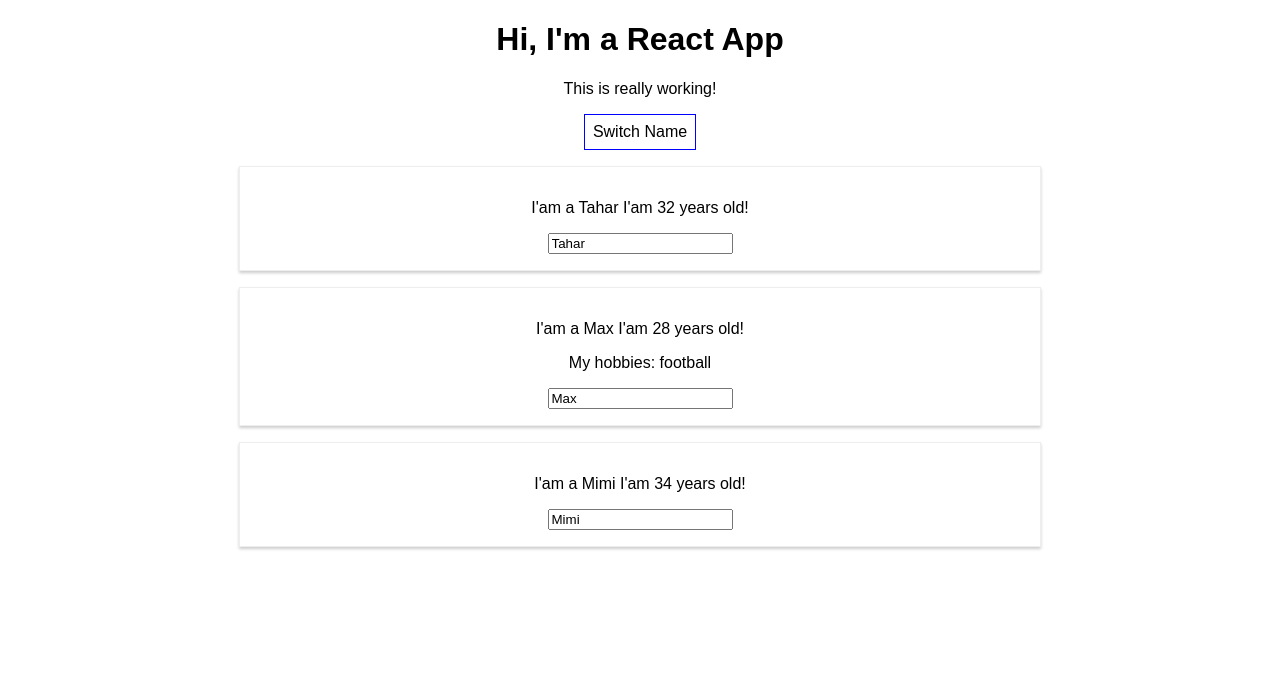
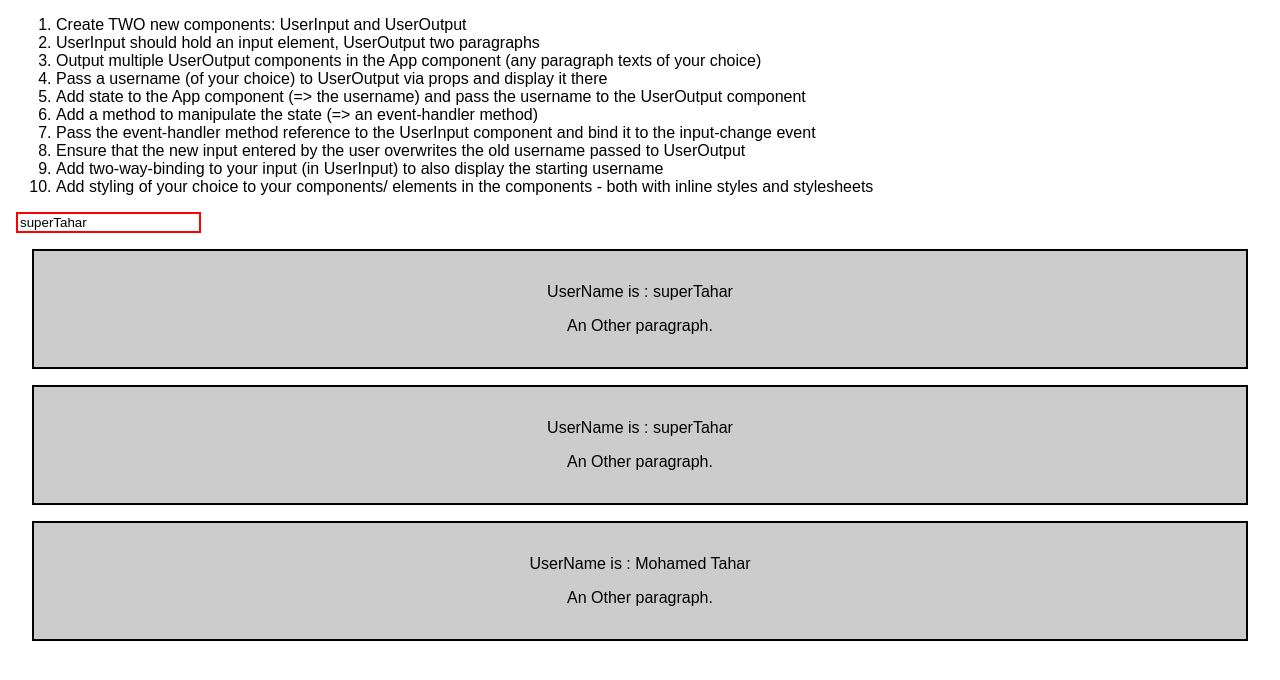
Before and after one commit to Ninja-Tahar/React, a React (Create React App) app: page / in a window 1280 px wide. Shown: the top 680 px of the page. Built offline with nearby package versions, Linux system fonts and the light colour scheme.

Commit message:
basicReact Code practis.

```diff
--- a/src/App.css
+++ b/src/App.css
@@ -1,3 +1,3 @@
 .App {
-  text-align: center;
+  margin: 16px;
 }
--- a/src/App.js
+++ b/src/App.js
@@ -1,71 +1,43 @@
 import React, { Component } from 'react';
 import './App.css';
-import Person from './Person/Person';
+import UserInput from './UserInput/UserInput';
+import UserOutput from './UserOutput/UserOutput';
+
 
 class App extends Component {
     state = {
-        person: [
-            {name: 'Tahar', age: 32},
-            {name: 'Max', age: 28},
-            {name: 'Mimi', age: 34},
-        ]
+        username: 'superTahar'
     };
 
-    switchNameHandler = (newName) => {
-        // console.log('tahar');
-        // Don't do that at all => this.state.person[0].name = 'Mohamed Tahar';
-        this.setState({
-            person: [
-                {name: 'Tahar', age: 32},
-                {name: 'Max', age: 28},
-                {name: 'Mimi', age: 35}
-            ]
-        });
-    };
-
-    changeNameHandler = (event) => {
-        this.setState({
-            person: [
-                {name: 'Tahar', age: 32},
-                {name: event.target.value, age: 28},
-                {name: 'Mimi', age: 35},
-            ]
-        });
+    usernameChangedHandler = (event) => {
+        this.setState({username: event.target.value})
     };
 
     render() {
-        const style = {
-            backgroundColor: 'white',
-            font: 'inherit',
-            border: '1px solid blue',
-            padding: '8px',
-            cursor: 'pointer'
-        };
-        return (
-            <div className="App">
-                <h1>Hi, I'm a React App</h1>
-                <p>This is really working!</p>
-                <button
-                    style={style}
-                    onClick={this.switchNameHandler.bind(this, 'Benkara Mohamed Tahar')}>
-                    Switch Name
-                </button>
-                <Person
-                    name={this.state.person[0].name}
-                    age={this.state.person[0].age} />
-                <Person
-                    name={this.state.person[1].name}
-                    age={this.state.person[1].age}
-                    click={() => this.switchNameHandler('Tahar Mohamed')}
-                    change={this.changeNameHandler}>
-                    My hobbies: football</Person>
-                <Person
-                    name={this.state.person[2].name}
-                    age={this.state.person[2].age} />
-            </div>
-        );
-        // return React.createElement('div', {className: 'App'}, React.createElement('h1', null, 'I\'m a React App'));
-    }
+    return (
+      <div className="App">
+        <ol>
+          <li>Create TWO new components: UserInput and UserOutput</li>
+          <li>UserInput should hold an input element, UserOutput two paragraphs</li>
+          <li>Output multiple UserOutput components in the App component (any paragraph texts of your choice)</li>
+          <li>Pass a username (of your choice) to UserOutput via props and display it there</li>
+          <li>Add state to the App component (=> the username) and pass the username to the UserOutput component</li>
+          <li>Add a method to manipulate the state (=> an event-handler method)</li>
+          <li>Pass the event-handler method reference to the UserInput component and bind it to the input-change event</li>
+          <li>Ensure that the new input entered by the user overwrites the old username passed to UserOutput</li>
+          <li>Add two-way-binding to your input (in UserInput) to also display the starting username</li>
+          <li>Add styling of your choice to your components/ elements in the components - both with inline styles and stylesheets</li>
+        </ol>
+          <UserInput
+              currentName={this.state.username}
+              change={this.usernameChangedHandler}/>
+          <UserOutput userName={this.state.username} />
+          <UserOutput userName={this.state.username} />
+          <UserOutput userName="Mohamed Tahar" />
+      </div>
+
+    );
+  }
 }
 
 export default App;
--- a/src/Person/Person.css
+++ /dev/null
@@ -1,8 +0,0 @@
-.Person {
-    width: 60%;
-    margin: 16px auto;
-    border: 1px solid #eee;
-    box-shadow: 0 2px 3px #ccc;
-    padding: 16px;
-    text-align: center;
-}
--- a/src/Person/Person.js
+++ /dev/null
@@ -1,15 +0,0 @@
-import React from 'react';
-
-import './Person.css';
-
-const person = (props) => {
-    return (
-        <div className="Person">
-            <p onClick={props.click}>I'am a { props.name } I'am { props.age } years old!</p>
-            <p>{props.children}</p>
-            <input type="text" onChange={props.change} value={props.name}/>
-        </div>
-    );
-};
-
-export default person;
--- /dev/null
+++ b/src/UserInput/UserInput.js
@@ -0,0 +1,15 @@
+import React from 'react';
+
+const userInput = (props) => {
+    const inputStyle = {
+        border: '2px solid red'
+    };
+
+    return <input
+        type="text"
+        style={inputStyle}
+        onChange={props.change}
+        value={props.currentName} />
+};
+
+export default userInput;
--- /dev/null
+++ b/src/UserOutput/UserOutput.css
@@ -0,0 +1,8 @@
+.UserOutput {
+    widows: 60%;
+    padding: 16px;
+    margin: 16px;
+    border: 2px solid black;
+    background-color: #ccc;
+    text-align: center;
+}
--- /dev/null
+++ b/src/UserOutput/UserOutput.js
@@ -0,0 +1,14 @@
+import React from 'react';
+
+import './UserOutput.css';
+
+const userOutput = (props) => {
+    return (
+        <div className="UserOutput">
+            <p>UserName is : {props.userName}</p>
+            <p>An Other paragraph.</p>
+        </div>
+    );
+};
+
+export default userOutput;
```
Also changed, not shown: src/Person/Replace_class_with_hook.js (deleted, +0 -43 lines), 1 other file (tests, documents, lock files or other folders).
